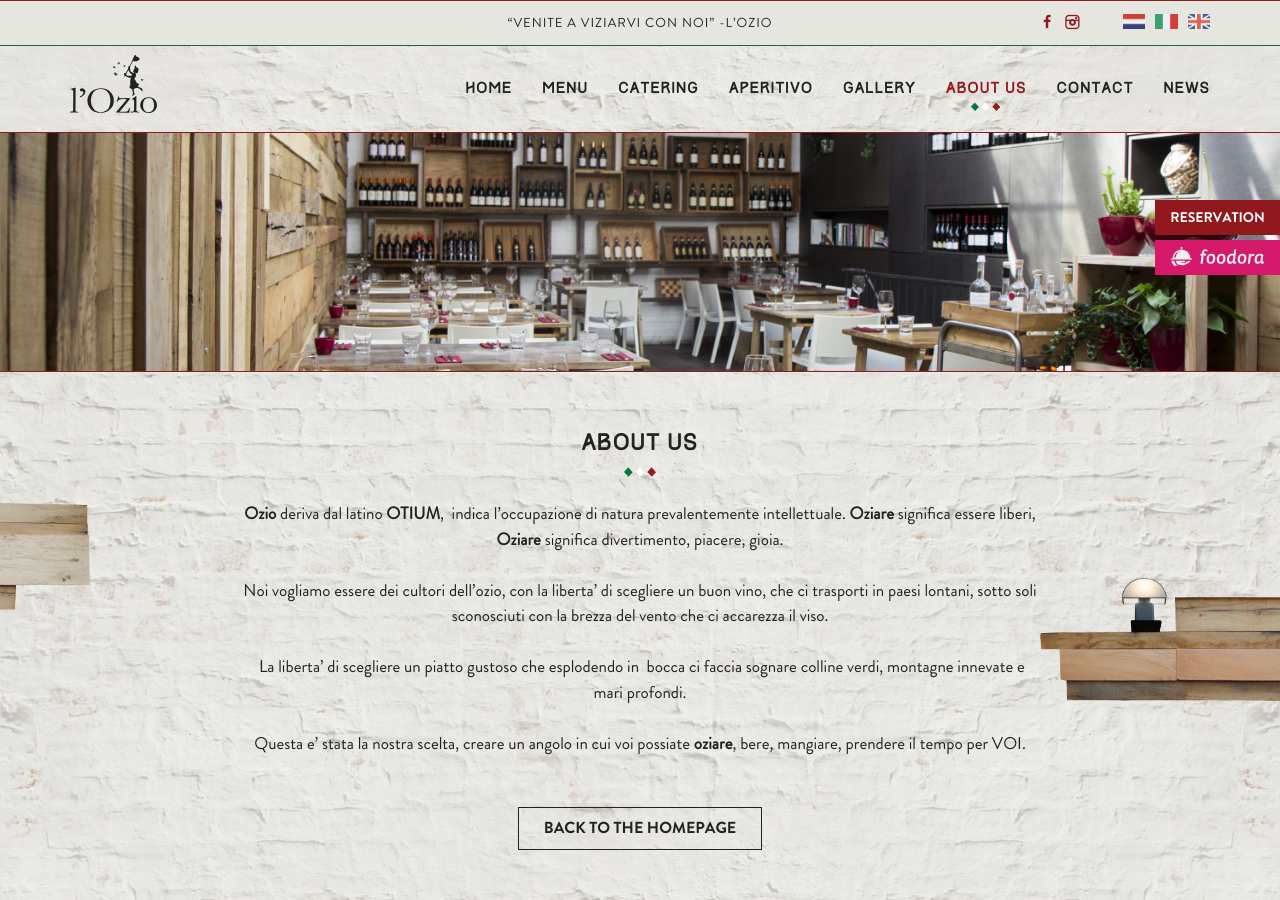
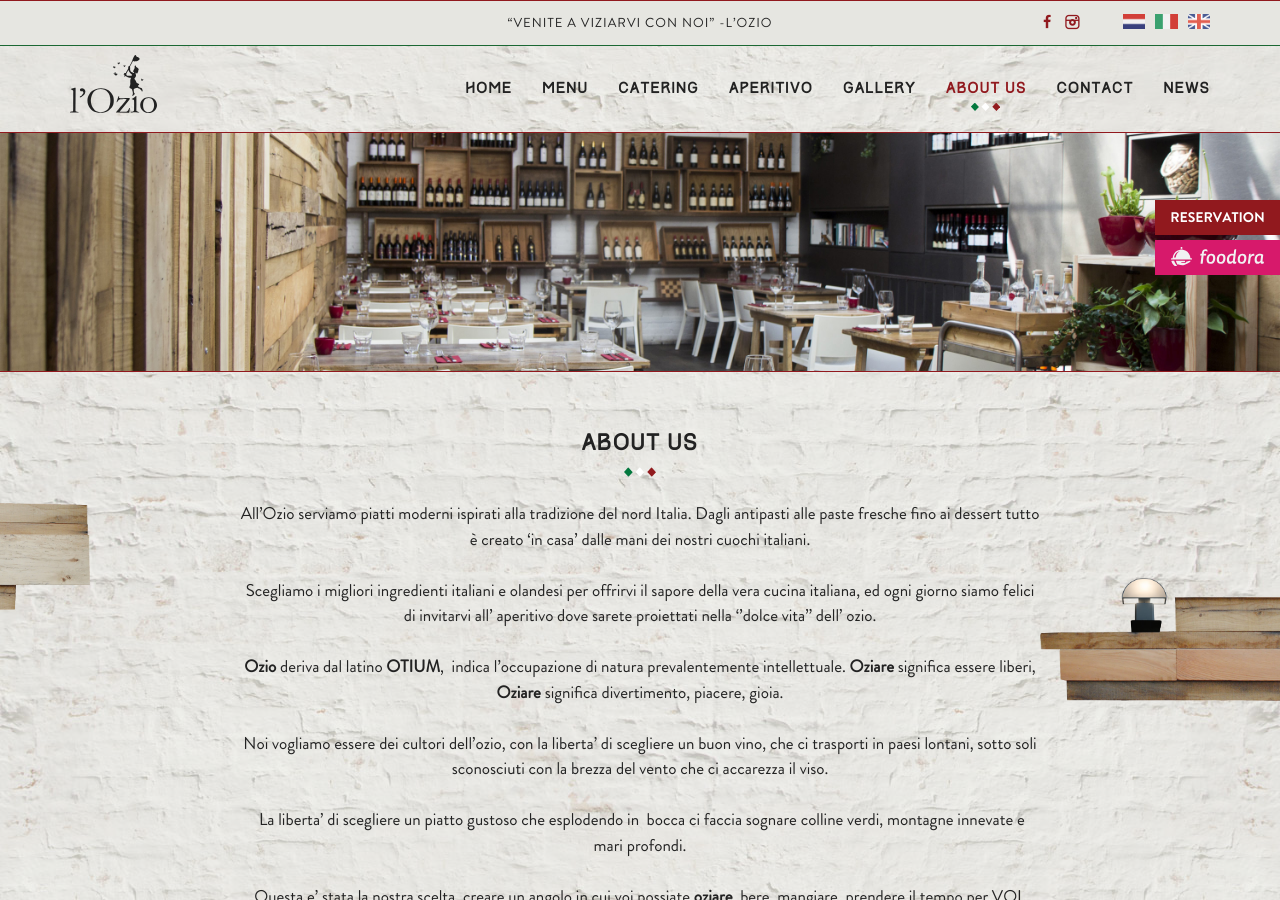
Before and after one commit to jhvanderschee/lozio_it, a Jekyll site: the page built from about/index.md, in a window 1280 px wide and 900 px high. Built offline with Jekyll 4.4.1, drawn with Linux system fonts in a browser that asks for light colours.

Commit message:
Updated '/about/index.md' via CloudCannon

```diff
--- a/about/index.md
+++ b/about/index.md
@@ -2,6 +2,10 @@
 title: About us
 ---
 
+
+All’Ozio serviamo piatti moderni ispirati alla tradizione del nord Italia. Dagli antipasti alle paste fresche fino ai dessert tutto &egrave; creato ‘in casa’ dalle mani dei nostri cuochi italiani.
+
+Scegliamo i migliori ingredienti italiani e olandesi per offrirvi il sapore della vera cucina italiana, ed ogni giorno siamo felici di invitarvi all’ aperitivo dove sarete proiettati nella ‘’dolce vita’’ dell’ ozio.
 
 **Ozio** deriva dal latino **OTIUM**,&nbsp; indica l’occupazione di natura prevalentemente intellettuale. **Oziare** significa essere liberi, **Oziare** significa divertimento, piacere, gioia.
 
```
